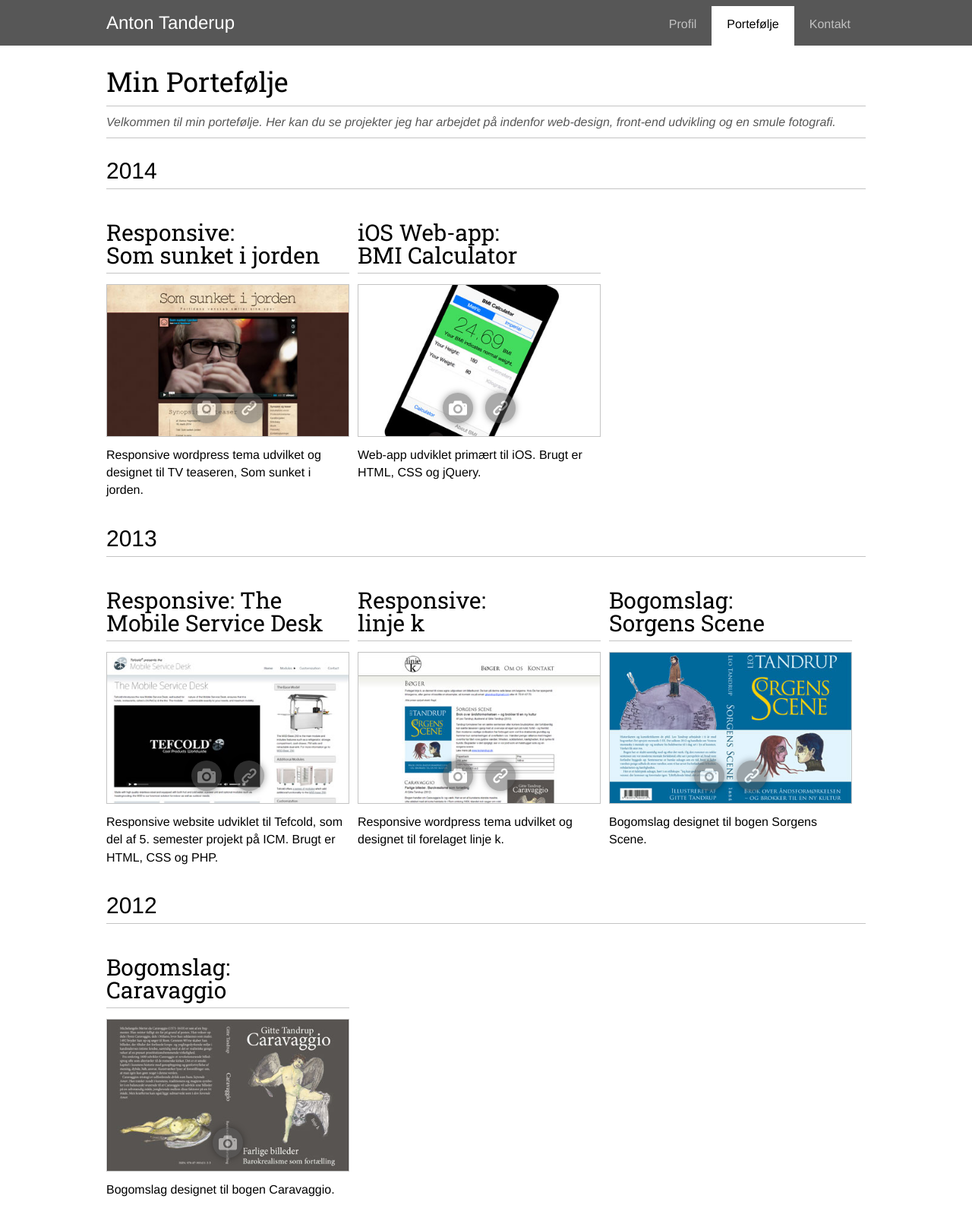
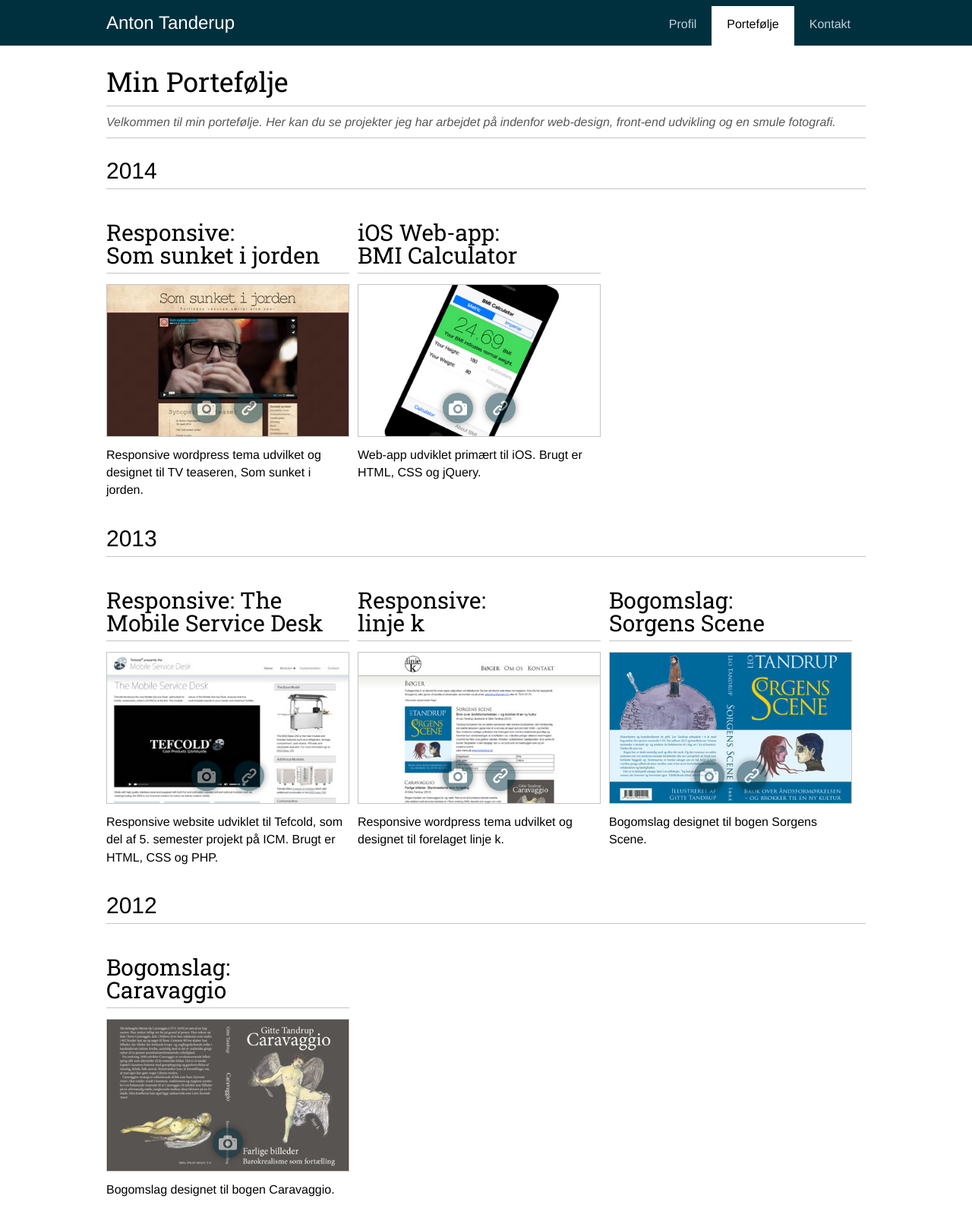
Before and after one commit to antontanderup/portfolio, a PHP site: page / in a window 1280 px wide. Shown: the whole page at 76% size. Run offline with PHP 8.4, Linux system fonts and the light colour scheme.

Commit message:
Color Tweaks

```diff
--- a/css/main.css
+++ b/css/main.css
@@ -89,7 +89,7 @@ p {
   font-size: 1.6rem;
   line-height: 1.8125; }
   .skill span {
-    background-color: #575757;
+    background-color: #00303e;
     color: white;
     padding: 0 .6rem;
     display: inline-block;
@@ -98,7 +98,7 @@ p {
 .button {
   border: 1px solid #c4c4c4;
   border-radius: 0.5rem;
-  background-color: #575757;
+  background-color: #00303e;
   color: white;
   text-decoration: none;
   text-align: center;
@@ -122,7 +122,7 @@ p {
   text-decoration: none;
   display: inline-block; }
   .social-button span {
-    background-color: #575757;
+    background-color: #00303e;
     border-radius: 50%;
     width: 4rem;
     height: 4rem;
@@ -157,7 +157,7 @@ p {
 
 #top-nav-links li a {
   display: block;
-  color: #c2c2c2;
+  color: #c1d1de;
   text-decoration: none;
   height: 4.8rem;
   line-height: 4.8rem;
@@ -207,7 +207,7 @@ html {
   margin: 0 3%; }
 
 .header {
-  background-color: #575757;
+  background-color: #00303e;
   color: white; }
   .header h1 {
     font-size: 2.4rem;
@@ -250,7 +250,7 @@ html {
     justify-content: center;
     align-items: center; }
     .portfolio-img .portfolio-links a {
-      background-color: #575757;
+      background-color: #00303e;
       border-radius: 50%;
       width: 4rem;
       height: 4rem;
--- a/css/partials/_colors.scss
+++ b/css/partials/_colors.scss
@@ -7,8 +7,8 @@ $main-foreground-color: #000000; // Black
 
 $accent-color: #C4C4C4;
 
-$alt-background-color: #575757; // Gray
+$alt-background-color: #00303E; // Deep Blue
 $alt-foreground-color: #ffffff; // White
 
 $subdued-text-color: #575757; // Bright BG
-$alt-subdued-text-color: #C2C2C2; // Dark BG
+$alt-subdued-text-color: #C1D1DE; // Dark BG - White with shade of blue
```
